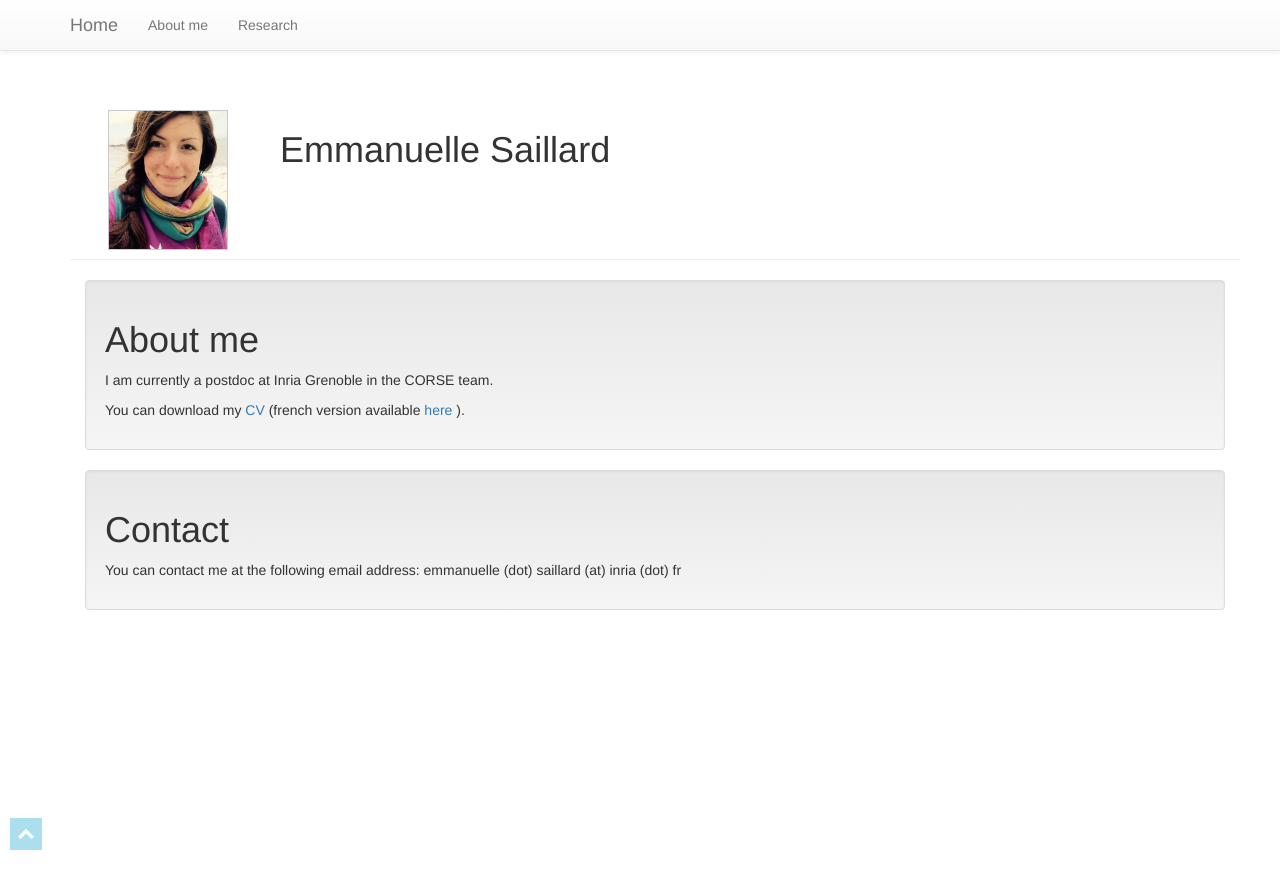
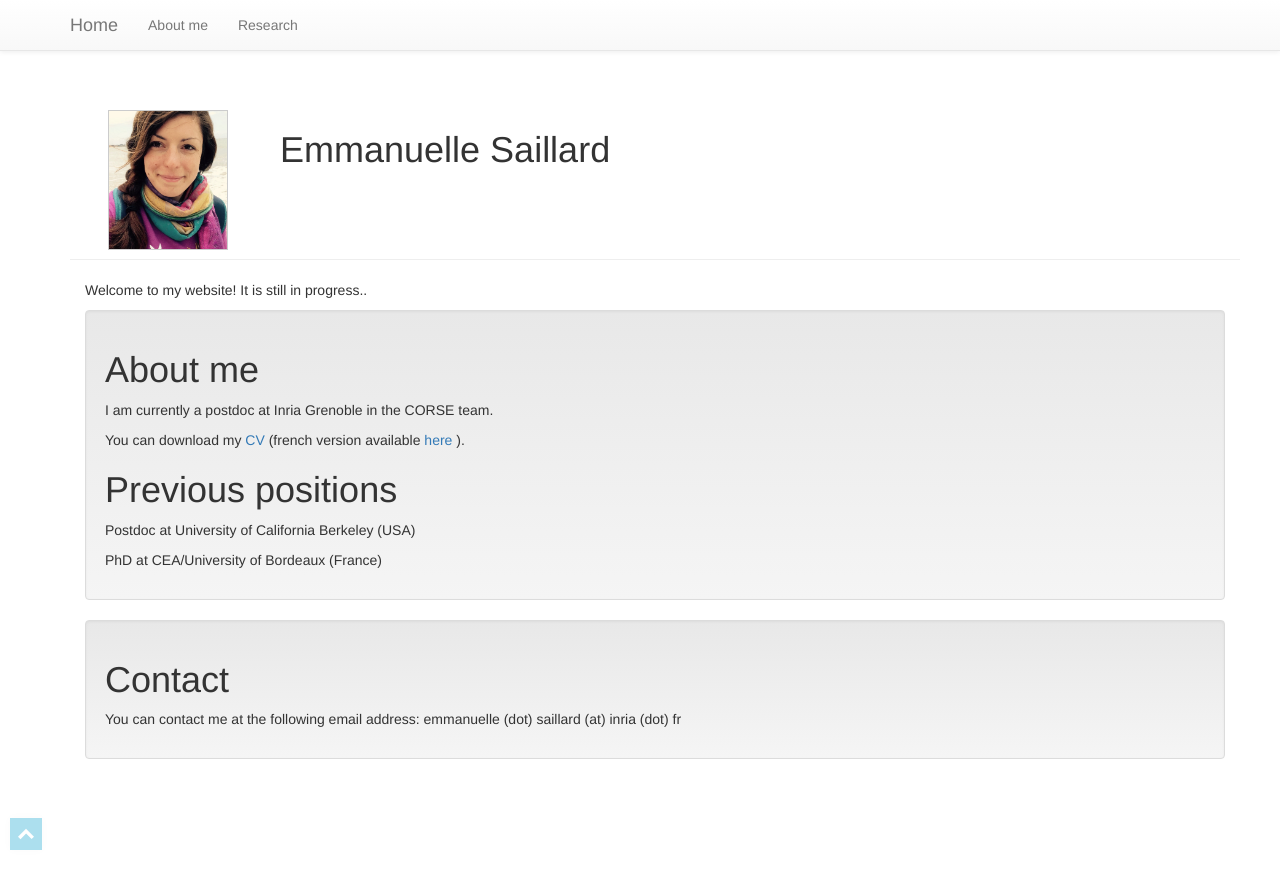
Before and after one commit to esaillar/manou, a Jekyll site: the page built from index.md, in a window 1280 px wide. Shown: the top 889 px of the page. Built offline with Jekyll 4.4.1, drawn with Linux system fonts in a browser that asks for light colours.

Commit message:
Welcome text

```diff
--- a/index.md
+++ b/index.md
@@ -8,6 +8,8 @@ layout: page
 </div>
 
 
+
+Welcome to my website! It is still in progress..
 
 <div class="well" markdown="1">
 # About me
@@ -20,6 +22,14 @@ I am currently a postdoc at Inria Grenoble in the CORSE team.
 You can download my <a href="{{site.baseurl}}/resources/cv_eng.pdf" target="_blank">CV</a> (french version available <a href="{{site.baseurl}}/resources/cv_french.pdf" target="_blank">here</a> ).
 </p>
 
+
+# Previous positions
+
+Postdoc at University of California Berkeley (USA)
+
+PhD at CEA/University of Bordeaux (France)
+
+
 </div>
 
 
```
